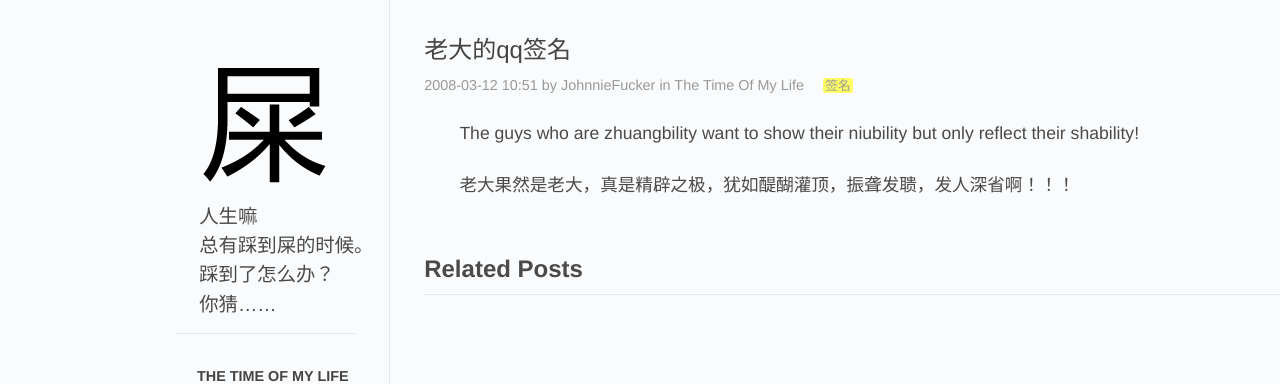
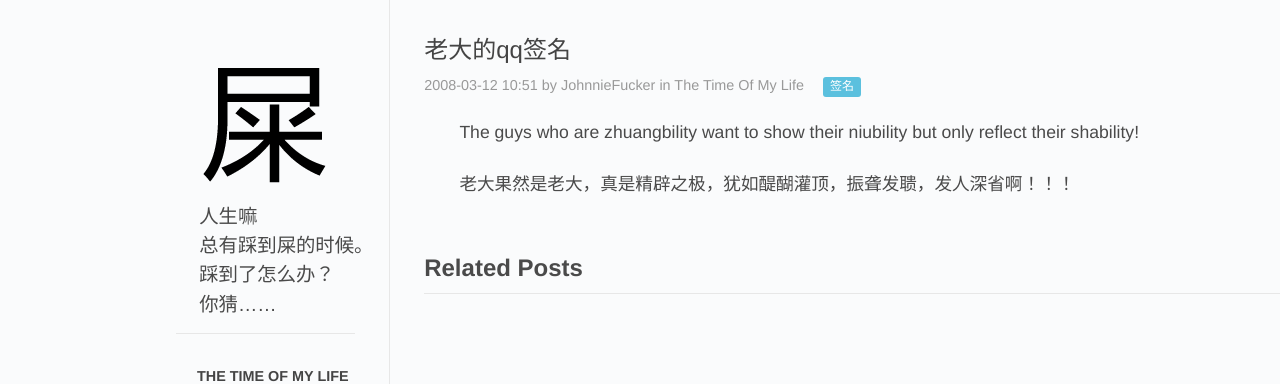
Before and after one commit to JohnnieFucker/blog, a Jekyll site: the page built from _posts/2008-03-12-%e8%80%81%e5%a4%a7%e7%9a%84qq%e7%ad%be%e5%90%8d.markdown, in a window 1280 px wide. Shown: the top 384 px of the page. Built offline with Jekyll 4.4.1, drawn with Linux system fonts in a browser that asks for light colours; comment, search, counter and statistics services are not loaded.

Commit message:
edit css

```diff
--- a/css/main.css
+++ b/css/main.css
@@ -200,11 +200,16 @@
     color:#999;
 }
 .post-tag{
-    color:#999;
-    font-size: 0.8em;
-    padding:0 0.2em;
-    background:#ffff66;
-    border-radius: 2px;
+    border-radius: 0.25em;
+    color: #fff;
+    display: inline;
+    font-size: 75%;
+    line-height: 1;
+    padding: 0.2em 0.6em 0.3em;
+    text-align: center;
+    vertical-align: baseline;
+    white-space: nowrap;
+    background: #5bc0de;
 }
 
 
```
